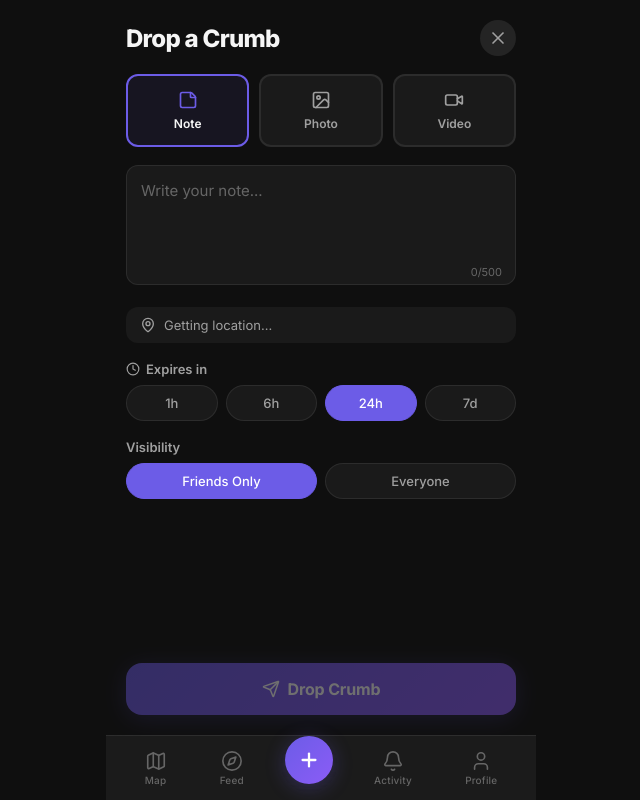
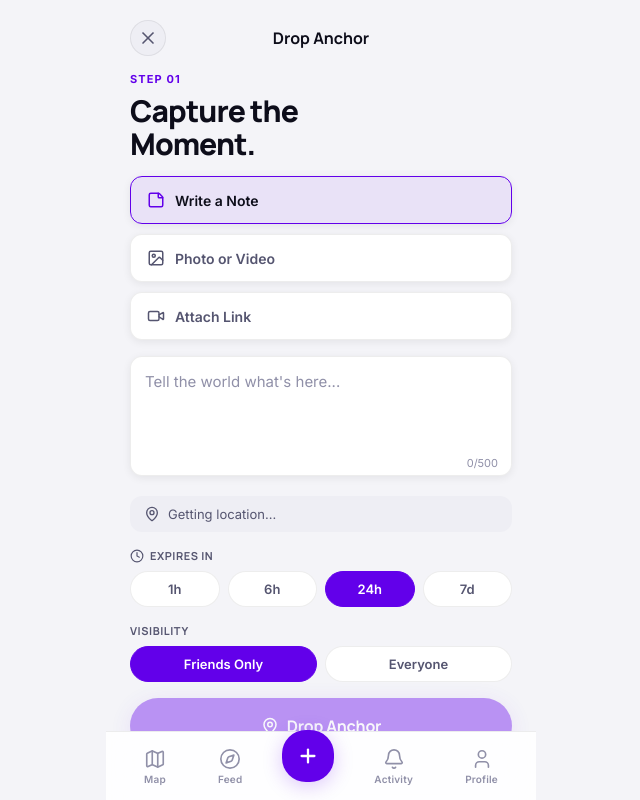
Before and after one commit to jermerqua03/Prototype_Testing, a React (Vite) app: page /drop in a window 1280 px wide. Shown: the whole page, without its empty margins (319-959 px from the left). Built offline with nearby package versions, Linux system fonts and the light colour scheme; no server answers.

Commit message:
fix: Update designs and style of app (#19)

```diff
--- a/src/App.css
+++ b/src/App.css
@@ -33,20 +33,21 @@
   display: flex;
   flex-direction: column;
   align-items: center;
-  gap: 2px;
+  gap: 3px;
   padding: 6px 12px;
   color: var(--text-muted);
   transition: color 0.2s;
   position: relative;
+  border-radius: var(--radius-md);
 }
 
 .nav-item.active {
-  color: var(--accent-light);
+  color: var(--accent);
 }
 
 .nav-label {
   font-size: 10px;
-  font-weight: 500;
+  font-weight: 600;
   letter-spacing: 0.02em;
 }
 
@@ -55,92 +56,19 @@
 }
 
 .nav-action-btn {
-  width: 48px;
-  height: 48px;
-  border-radius: 50%;
-  background: linear-gradient(135deg, var(--accent), #8b5cf6);
+  width: 52px;
+  height: 52px;
+  border-radius: var(--radius-xl);
+  background: var(--accent);
   display: flex;
   align-items: center;
   justify-content: center;
   color: white;
   box-shadow: 0 4px 20px var(--accent-glow);
-  transform: translateY(-8px);
+  transform: translateY(-10px);
   transition: transform 0.2s, box-shadow 0.2s;
 }
 
 .nav-action-btn:active {
-  transform: translateY(-6px) scale(0.95);
+  transform: translateY(-8px) scale(0.95);
 }
-.app-shell {
-  height: 100%;
-  display: flex;
-  flex-direction: column;
-  max-width: 430px;
-  margin: 0 auto;
-  position: relative;
-  overflow: hidden;
-  background: var(--bg-primary);
-}
-
-.app-content {
-  flex: 1;
-  overflow: hidden;
-  position: relative;
-}
-
-/* Bottom Navigation */
-.bottom-nav {
-  display: flex;
-  align-items: center;
-  justify-content: space-around;
-  padding: 8px 12px calc(8px + var(--safe-bottom));
-  background: var(--bg-glass);
-  backdrop-filter: blur(20px);
-  -webkit-backdrop-filter: blur(20px);
-  border-top: 1px solid var(--border);
-  position: relative;
-  z-index: 1000;
-}
-
-.nav-item {
-  display: flex;
-  flex-direction: column;
-  align-items: center;
-  gap: 2px;
-  padding: 6px 12px;
-  color: var(--text-muted);
-  transition: color 0.2s;
-  position: relative;
-}
-
-.nav-item.active {
-  color: var(--accent-light);
-}
-
-.nav-label {
-  font-size: 10px;
-  font-weight: 500;
-  letter-spacing: 0.02em;
-}
-
-.nav-action {
-  padding: 0;
-}
-
-.nav-action-btn {
-  width: 48px;
-  height: 48px;
-  border-radius: 50%;
-  background: linear-gradient(135deg, var(--accent), #8b5cf6);
-  display: flex;
-  align-items: center;
-  justify-content: center;
-  color: white;
-  box-shadow: 0 4px 20px var(--accent-glow);
-  transform: translateY(-8px);
-  transition: transform 0.2s, box-shadow 0.2s;
-}
-
-.nav-action-btn:active {
-  transform: translateY(-6px) scale(0.95);
-}
--- a/src/context/AppContext.jsx
+++ b/src/context/AppContext.jsx
@@ -11,7 +11,7 @@ export function AppProvider({ children }) {
   const [friends] = useState(MOCK_FRIENDS);
   const [notifications, setNotifications] = useState([]);
   const [collected, setCollected] = useState([]);
-  const [theme, setTheme] = useState('dark');
+  const [theme, setTheme] = useState('light');
 
   const toggleTheme = useCallback(() => {
     setTheme((prev) => {
--- a/src/pages/ActivityScreen.css
+++ b/src/pages/ActivityScreen.css
@@ -10,6 +10,7 @@
 }
 
 .activity-title {
+  font-family: 'Manrope', sans-serif;
   font-size: 26px;
   font-weight: 800;
   letter-spacing: -0.03em;
--- a/src/pages/DropScreen.css
+++ b/src/pages/DropScreen.css
@@ -1,10 +1,10 @@
 .drop-screen {
   height: 100%;
   overflow-y: auto;
-  padding: 20px;
+  padding: 20px 24px;
   display: flex;
   flex-direction: column;
-  gap: 18px;
+  gap: 16px;
 }
 
 .drop-header {
@@ -13,42 +13,63 @@
   justify-content: space-between;
 }
 
-.drop-title {
-  font-size: 24px;
-  font-weight: 800;
-  letter-spacing: -0.03em;
+.drop-header-title {
+  font-size: 16px;
+  font-weight: 700;
+  font-family: 'Manrope', sans-serif;
+  color: var(--text-primary);
 }
 
 .drop-close {
   width: 36px;
   height: 36px;
   border-radius: 50%;
-  background: var(--bg-tertiary);
+  background: var(--bg-secondary);
   display: flex;
   align-items: center;
   justify-content: center;
   color: var(--text-secondary);
+  border: 1px solid var(--border);
+}
+
+.drop-step-label {
+  font-size: 11px;
+  font-weight: 700;
+  letter-spacing: 0.1em;
+  color: var(--accent);
+  text-transform: uppercase;
+  margin-bottom: -8px;
+}
+
+.drop-title {
+  font-family: 'Manrope', sans-serif;
+  font-size: 30px;
+  font-weight: 800;
+  letter-spacing: -0.03em;
+  line-height: 1.1;
+  color: var(--text-primary);
 }
 
 .drop-types {
   display: flex;
+  flex-direction: column;
   gap: 10px;
 }
 
 .drop-type {
-  flex: 1;
   display: flex;
-  flex-direction: column;
   align-items: center;
-  gap: 6px;
-  padding: 14px 10px;
+  gap: 10px;
+  padding: 14px 16px;
   border-radius: var(--radius-md);
-  background: var(--bg-secondary);
-  border: 2px solid var(--border);
+  background: var(--bg-card);
+  border: 1.5px solid var(--border);
   color: var(--text-secondary);
-  font-size: 12px;
+  font-size: 14px;
   font-weight: 600;
   transition: all 0.2s;
+  text-align: left;
+  box-shadow: var(--shadow-sm);
 }
 
 .drop-type.active {
@@ -63,13 +84,14 @@
   width: 100%;
   padding: 14px;
   border-radius: var(--radius-md);
-  background: var(--bg-secondary);
-  border: 1px solid var(--border);
+  background: var(--bg-card);
+  border: 1.5px solid var(--border);
   font-size: 15px;
   line-height: 1.5;
   resize: none;
   color: var(--text-primary);
   transition: border-color 0.2s;
+  box-shadow: var(--shadow-sm);
 }
 
 .drop-input::placeholder {
@@ -104,7 +126,7 @@
 
 .drop-media-btn:active {
   border-color: var(--accent);
-  color: var(--accent-light);
+  color: var(--accent);
 }
 
 .drop-location {
@@ -126,11 +148,15 @@
 
 .drop-label {
   font-size: 13px;
-  font-weight: 600;
+  font-weight: 700;
   color: var(--text-secondary);
   display: flex;
   align-items: center;
   gap: 6px;
+  font-family: 'Manrope', sans-serif;
+  text-transform: uppercase;
+  letter-spacing: 0.05em;
+  font-size: 11px;
 }
 
 .drop-options {
@@ -143,10 +169,10 @@
   padding: 9px 14px;
   border-radius: var(--radius-full);
   font-size: 13px;
-  font-weight: 500;
-  background: var(--bg-secondary);
+  font-weight: 600;
+  background: var(--bg-card);
   color: var(--text-secondary);
-  border: 1px solid var(--border);
+  border: 1.5px solid var(--border);
   transition: all 0.2s;
 }
 
@@ -161,12 +187,13 @@
   align-items: center;
   justify-content: center;
   gap: 8px;
-  padding: 16px;
-  border-radius: var(--radius-lg);
-  background: linear-gradient(135deg, var(--accent), #8b5cf6);
+  padding: 17px;
+  border-radius: var(--radius-full);
+  background: var(--accent);
   color: white;
   font-size: 16px;
   font-weight: 700;
+  font-family: 'Manrope', sans-serif;
   letter-spacing: -0.01em;
   box-shadow: 0 4px 24px var(--accent-glow);
   transition: transform 0.2s, opacity 0.2s;
@@ -206,7 +233,7 @@
   width: 72px;
   height: 72px;
   border-radius: 50%;
-  background: linear-gradient(135deg, var(--accent), #8b5cf6);
+  background: var(--accent);
   display: flex;
   align-items: center;
   justify-content: center;
@@ -218,6 +245,7 @@
 .drop-success h2 {
   font-size: 22px;
   font-weight: 800;
+  font-family: 'Manrope', sans-serif;
 }
 
 .drop-success p {
--- a/src/pages/DropScreen.jsx
+++ b/src/pages/DropScreen.jsx
@@ -5,9 +5,9 @@ import { useApp } from '../context/AppContext';
 import './DropScreen.css';
 
 const TYPES = [
-  { key: 'note', label: 'Note', icon: StickyNote, color: '#6C5CE7' },
-  { key: 'image', label: 'Photo', icon: Image, color: '#00b894' },
-  { key: 'video', label: 'Video', icon: Video, color: '#e17055' },
+  { key: 'note', label: 'Write a Note', icon: StickyNote, color: '#6200EA' },
+  { key: 'image', label: 'Photo or Video', icon: Image, color: '#2979FF' },
+  { key: 'video', label: 'Attach Link', icon: Video, color: '#00E5FF' },
 ];
 
 const EXPIRE_OPTIONS = [
@@ -51,11 +51,15 @@ export default function DropScreen() {
   return (
     <div className="drop-screen">
       <div className="drop-header">
-        <h1 className="drop-title">Drop a Crumb</h1>
         <button className="drop-close" onClick={() => navigate(-1)}>
           <X size={20} />
         </button>
+        <span className="drop-header-title">Drop Anchor</span>
+        <div style={{ width: 36 }} />
       </div>
+
+      <div className="drop-step-label">STEP 01</div>
+      <h1 className="drop-title">Capture the<br />Moment.</h1>
 
       {/* Type Selector */}
       <div className="drop-types">
@@ -64,9 +68,9 @@ export default function DropScreen() {
             key={t.key}
             className={`drop-type ${type === t.key ? 'active' : ''}`}
             onClick={() => setType(t.key)}
-            style={type === t.key ? { borderColor: t.color, background: `${t.color}15` } : {}}
+            style={type === t.key ? { borderColor: t.color, background: `${t.color}12` } : {}}
           >
-            <t.icon size={20} color={type === t.key ? t.color : undefined} />
+            <t.icon size={18} color={type === t.key ? t.color : undefined} />
             <span>{t.label}</span>
           </button>
         ))}
@@ -76,7 +80,7 @@ export default function DropScreen() {
       <div className="drop-input-wrap">
         <textarea
           className="drop-input"
-          placeholder={type === 'note' ? 'Write your note...' : 'Add a caption...'}
+          placeholder={type === 'note' ? "Tell the world what's here..." : 'Add a caption...'}
           value={text}
           onChange={(e) => setText(e.target.value)}
           maxLength={500}
@@ -138,8 +142,8 @@ export default function DropScreen() {
 
       {/* Drop Button */}
       <button className="drop-btn" onClick={handleDrop} disabled={!text.trim()}>
-        <Send size={18} />
-        Drop Crumb
+        <MapPin size={18} />
+        Drop Anchor
       </button>
     </div>
   );
--- a/src/pages/MapScreen.jsx
+++ b/src/pages/MapScreen.jsx
@@ -2,7 +2,7 @@ import { useState, useRef, useEffect } from 'react';
 import { useNavigate } from 'react-router-dom';
 import { MapContainer, TileLayer, Marker, Circle, useMap } from 'react-leaflet';
 import L from 'leaflet';
-import { Crosshair, Layers, ChevronUp } from 'lucide-react';
+import { Crosshair, ChevronUp, Search, SlidersHorizontal, Bell, Menu } from 'lucide-react';
 import { useApp } from '../context/AppContext';
 import CrumbCard from '../components/CrumbCard';
 import './MapScreen.css';
@@ -31,8 +31,8 @@ function UserLocationMarker({ position }) {
         center={[position.lat, position.lng]}
         radius={100}
         pathOptions={{
-          color: '#6C5CE7',
-          fillColor: '#6C5CE7',
+          color: '#6200EA',
+          fillColor: '#6200EA',
           fillOpacity: 0.08,
           weight: 1,
           opacity: 0.3,
@@ -45,7 +45,7 @@ function UserLocationMarker({ position }) {
 
 function CrumbMarkers({ crumbs, onSelect, userId }) {
   return crumbs.map((crumb) => {
-    const color = crumb.type === 'note' ? '#6C5CE7' : crumb.type === 'image' ? '#00b894' : '#e17055';
+    const color = crumb.type === 'note' ? '#6200EA' : crumb.type === 'image' ? '#2979FF' : '#00E5FF';
     const isOwn = crumb.user.id === userId;
     const icon = L.divIcon({
       className: 'crumb-map-marker',
@@ -106,11 +106,23 @@ export default function MapScreen() {
   return (
     <div className="map-screen">
       <div className="map-header">
-        <div className="map-brand">
-          <h1 className="map-logo">crmbz</h1>
-          <p className="map-subtitle">Digital meets physical</p>
+        <button className="map-icon-btn" aria-label="Menu">
+          <Menu size={20} />
+        </button>
+        <h1 className="map-logo">crmbz</h1>
+        <button className="map-icon-btn" aria-label="Notifications">
+          <Bell size={20} />
+        </button>
+      </div>
+
+      <div className="map-search-row">
+        <div className="map-search-bar">
+          <Search size={16} className="map-search-icon" />
+          <span className="map-search-placeholder">Search for drops or places</span>
         </div>
-        <span className="map-count">{nearbyCrumbs.filter((c) => !c.collected).length} nearby</span>
+        <button className="map-filter-btn" aria-label="Filter">
+          <SlidersHorizontal size={18} />
+        </button>
       </div>
 
       <MapContainer
@@ -132,8 +144,11 @@ export default function MapScreen() {
       <div className={`map-sheet ${sheetOpen ? 'open' : ''}`}>
         <button className="sheet-handle" onClick={() => setSheetOpen(!sheetOpen)}>
           <div className="sheet-grip" />
-          <span>{nearbyCrumbs.length} crumbs nearby</span>
-          <ChevronUp size={18} className={sheetOpen ? 'flipped' : ''} />
+          <div className="sheet-handle-left">
+            <span>{nearbyCrumbs.filter((c) => !c.collected).length} New Drops nearby</span>
+            <span className="sheet-subtitle">Within 500 meters of your current spot</span>
+          </div>
+          <ChevronUp size={20} className={sheetOpen ? 'flipped' : ''} />
         </button>
         <div className="sheet-content">
           {selectedCrumb ? (
--- a/src/pages/ProfileScreen.css
+++ b/src/pages/ProfileScreen.css
@@ -15,6 +15,7 @@
 }
 
 .profile-heading {
+  font-family: 'Manrope', sans-serif;
   font-size: 26px;
   font-weight: 800;
   letter-spacing: -0.03em;
--- a/src/styles/global.css
+++ b/src/styles/global.css
@@ -1,49 +1,51 @@
-@import url('https://fonts.googleapis.com/css2?family=Inter:wght@300;400;500;600;700;800&display=swap');
+@import url('https://fonts.googleapis.com/css2?family=Inter:wght@300;400;500;600;700;800&family=Manrope:wght@400;600;700;800&display=swap');
 
 :root {
-  --bg-primary: #0f0f0f;
-  --bg-secondary: #1a1a1a;
-  --bg-tertiary: #242424;
-  --bg-card: #1e1e1e;
-  --bg-glass: rgba(30, 30, 30, 0.85);
-  --text-primary: #f5f5f5;
-  --text-secondary: #a0a0a0;
-  --text-muted: #666;
-  --accent: #6C5CE7;
-  --accent-light: #a29bfe;
-  --accent-glow: rgba(108, 92, 231, 0.3);
+  --bg-primary: #f4f4f8;
+  --bg-secondary: #eeeef4;
+  --bg-tertiary: #e4e4ec;
+  --bg-card: #ffffff;
+  --bg-glass: rgba(255, 255, 255, 0.88);
+  --text-primary: #0d0d1a;
+  --text-secondary: #555570;
+  --text-muted: #9090a8;
+  --accent: #6200EA;
+  --accent-secondary: #2979FF;
+  --accent-tertiary: #00E5FF;
+  --accent-light: #7c3aed;
+  --accent-glow: rgba(98, 0, 234, 0.22);
   --success: #00b894;
   --warning: #fdcb6e;
   --danger: #e17055;
-  --border: rgba(255, 255, 255, 0.08);
-  --border-light: rgba(255, 255, 255, 0.12);
+  --border: rgba(0, 0, 0, 0.07);
+  --border-light: rgba(0, 0, 0, 0.11);
   --radius-sm: 8px;
   --radius-md: 12px;
   --radius-lg: 16px;
   --radius-xl: 24px;
   --radius-full: 9999px;
+  --shadow-sm: 0 2px 8px rgba(0, 0, 0, 0.07);
+  --shadow-md: 0 4px 16px rgba(0, 0, 0, 0.10);
+  --shadow-lg: 0 8px 32px rgba(0, 0, 0, 0.14);
+  --safe-bottom: env(safe-area-inset-bottom, 0px);
+}
+
+[data-theme="dark"] {
+  --bg-primary: #0f0f0f;
+  --bg-secondary: #1a1a1a;
+  --bg-tertiary: #242424;
+  --bg-card: #1e1e1e;
+  --bg-glass: rgba(30, 30, 30, 0.88);
+  --text-primary: #f5f5f5;
+  --text-secondary: #a0a0a0;
+  --text-muted: #666;
+  --accent-light: #a29bfe;
+  --accent-glow: rgba(98, 0, 234, 0.3);
+  --border: rgba(255, 255, 255, 0.08);
+  --border-light: rgba(255, 255, 255, 0.12);
   --shadow-sm: 0 2px 8px rgba(0, 0, 0, 0.3);
   --shadow-md: 0 4px 16px rgba(0, 0, 0, 0.4);
   --shadow-lg: 0 8px 32px rgba(0, 0, 0, 0.5);
-  --safe-bottom: env(safe-area-inset-bottom, 0px);
-}
-
-[data-theme="light"] {
-  --bg-primary: #f0f0f0;
-  --bg-secondary: #e5e5e5;
-  --bg-tertiary: #d8d8d8;
-  --bg-card: #ffffff;
-  --bg-glass: rgba(240, 240, 240, 0.85);
-  --text-primary: #111111;
-  --text-secondary: #555555;
-  --text-muted: #888888;
-  --accent-light: #6C5CE7;
-  --accent-glow: rgba(108, 92, 231, 0.2);
-  --border: rgba(0, 0, 0, 0.08);
-  --border-light: rgba(0, 0, 0, 0.12);
-  --shadow-sm: 0 2px 8px rgba(0, 0, 0, 0.08);
-  --shadow-md: 0 4px 16px rgba(0, 0, 0, 0.12);
-  --shadow-lg: 0 8px 32px rgba(0, 0, 0, 0.16);
 }
 
 * {
@@ -87,6 +89,10 @@ input, textarea {
 a {
   color: inherit;
   text-decoration: none;
+}
+
+h1, h2, h3, h4, h5, h6 {
+  font-family: 'Manrope', 'Inter', -apple-system, BlinkMacSystemFont, sans-serif;
 }
 
 ::-webkit-scrollbar {
```
Also changed, not shown: src/components/CrumbCard.css (+4 -3 lines), src/pages/CrumbDetail.css (+5 -3 lines), src/pages/FeedScreen.css (+14 -7 lines), src/pages/MapScreen.css (+111 -44 lines).
